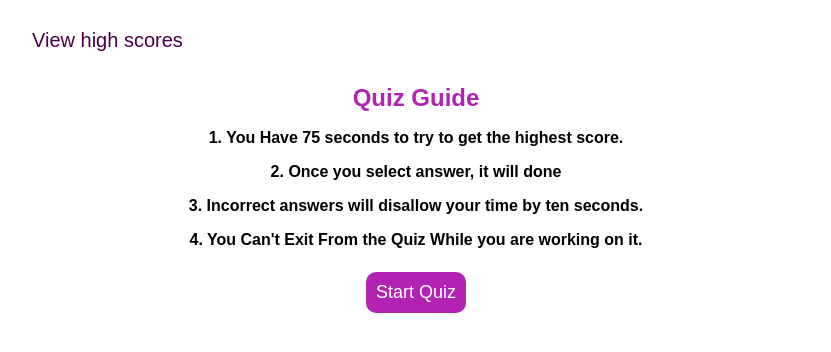
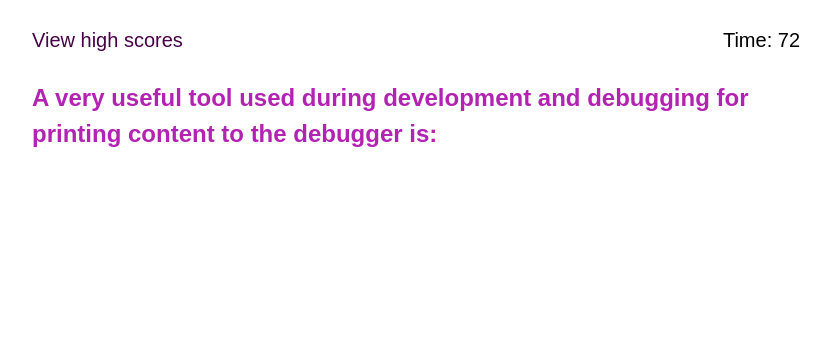
Before and after one commit to Farjana-04/Web-Timed-Quiz-App, a plain HTML site: page index.html in a window 1280 px wide. Both pictures are taken after a click on the button "Start Quiz". Shown: the whole page, without its empty margins (224-1055 px from the left). Drawn offline with Linux system fonts and the light colour scheme.

Commit message:
randomly suffuled array, set the counsown timer in script.js file, and modified the id in index.html file

```diff
--- a/assets/js/script.js
+++ b/assets/js/script.js
@@ -3,7 +3,8 @@ var startButton = document.getElementById("start-btn");
 var nextButton = document.getElementById("next-btn");
 var questionContainerEl = document.getElementById("question-container");
 var startContainerEl = document.getElementById("start-container");
-var questionEl = document.getElementById("question");
+var titleEl = document.getElementById("titleQuestions");
+// var questionEl = document.getElementById("question"); //titleEl "title"
 var answerButtonsEl = document.getElementById("answer-buttons");
 var checkAnswerEl = document.getElementById("check-answer");
 var viewHighScores = document.getElementById("highscores-link");
@@ -16,6 +17,7 @@ var scores = JSON.parse(localStorage.getItem("scores")) || [];
 var timeLeft = 75;
 var timerID;
 var timerEl = document.getElementById("timer");
+//randomly shuffled array, and genarate random index number
 var shuffledQuestions, currentQuestionIndex;
 
 // This is the question functions that contain questions and the answers. They are in multidimensional array with inner array elements
@@ -53,3 +55,67 @@ var questions = [
       answer: 'console.log',
     },
   ];
+
+  // Start button trigger the first question and next button to display
+startButton.addEventListener("click", startGame);
+nextButton.addEventListener("click", () => {
+    currentQuestionIndex++
+    setNextQuestion()
+});
+// Start Quiz, hide the startbutton after clicked
+function startGame() {
+  timerID = setInterval(timeTick, 1000);
+  startContainerEl.classList.add("hide");
+  shuffledQuestions = questions.sort(() => Math.random() - .5)
+  currentQuestionIndex = 0
+  questionContainerEl.classList.remove("hide");
+
+  // Timer will start as soon as start button is clicked
+  timeTick();
+  setNextQuestion();
+};
+// Go to next question, and genarate randomly shuffled array
+function setNextQuestion() {
+  resetState();
+  showQuestion(shuffledQuestions[currentQuestionIndex]);
+};
+// Used the countdown timer
+function timeTick() {
+  timeLeft--;
+  timerEl.textContent = "Time: " + timeLeft;
+  if (timeLeft <= 0) {
+      saveScore();
+  }
+}
+// Created a title element, display questions and click the answer
+function showQuestion(question) {
+  titleEl.innerText = question.title
+  question.choices.forEach(choice => {
+      var button = document.createElement("button")
+      button.innerText = choice
+      button.classList.add("btn")
+      if (choice.correct) {
+          button.dataset.correct = choice.correct
+      }
+      button.addEventListener("click", selectAnswer)
+      answerButtonsEl.appendChild(button)
+  })
+};
+// Reset state function, and initialize the state with variables
+
+function resetState() {
+   nextButton.classList.add("hide")
+  checkAnswerEl.classList.add("hide")
+  while (answerButtonsEl.firstChild) {
+      answerButtonsEl.removeChild
+          (answerButtonsEl.firstChild)
+  }
+};
+
+// if (choice.correct) {
+//   button.dataset.correct = choice.correct
+// }
+// button.addEventListener("click", selectAnswer)
+// answerButtonsEl.appendChild(button)
+// })
+// };
--- a/index.html
+++ b/index.html
@@ -36,7 +36,7 @@
     </section>
 
     <section id="question-container" class="hide">
-        <h1 id="question">Question</h1>
+        <h1 id="titleQuestions">Question</h1>
         <div id="answer-buttons" class="btn-grid">
             <button class="btn">Answer 1</button>
             <button class="btn">Answer 2</button>
```
